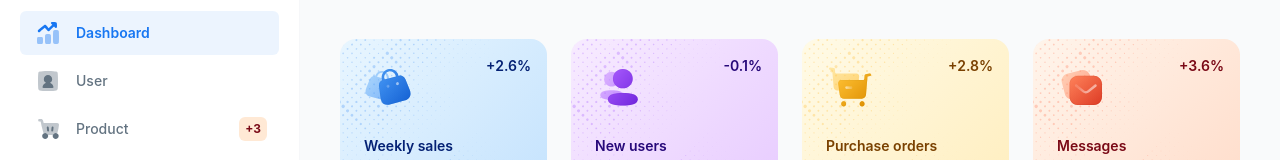
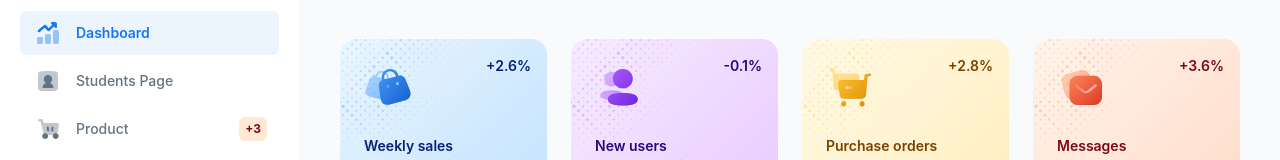
Before and after one commit to Mayankkamriya/addstudenttask, a React (Vite) app: page / in a window 1280 px wide. Shown: the part 153-313 px from the top of the page. Built offline with nearby package versions, Linux system fonts and the light colour scheme; no server answers; sample sign-in values are in the browser's storage; some icons are missing.

Commit message:
chnge yser page name to student page.

```diff
--- a/src/layouts/config-nav-dashboard.tsx
+++ b/src/layouts/config-nav-dashboard.tsx
@@ -14,7 +14,7 @@ export const navData = [
     icon: icon('ic-analytics'),
   },
   {
-    title: 'User',
+    title: 'Students Page',
     path: '/students-page',
     icon: icon('ic-user'),
   },
```
